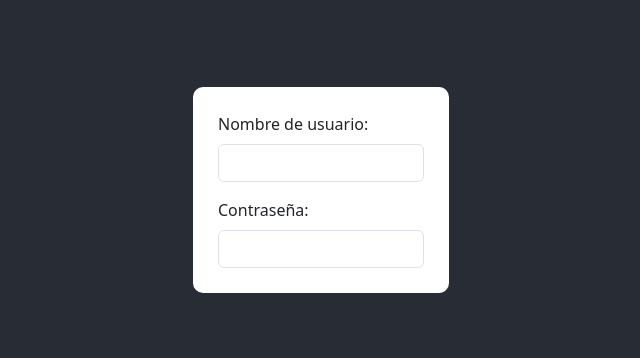
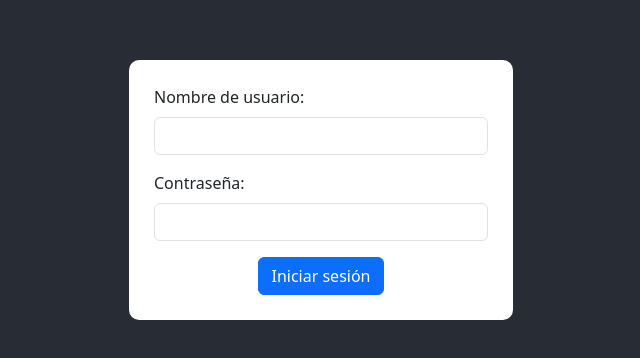
Before and after one commit to steventorresf/my-app-react, a React (Create React App) app: page / in a window 1280 px wide. Shown: the part 210-568 px from the top of the page, without its empty margins (319-959 px from the left). Built offline with nearby package versions, Linux system fonts and the light colour scheme.

Commit message:
Se agrega botón de inicio de sesion

```diff
--- a/src/App.css
+++ b/src/App.css
@@ -42,7 +42,7 @@
 }
 
 form {
-  width: 20%;
+  width: 30%;
   padding: 25px;
   background-color: #ffffff;
   border-radius: 10px;
--- a/src/App.js
+++ b/src/App.js
@@ -1,11 +1,15 @@
 import logo from './logo.svg';
 import './App.css';
-import { Form, FormGroup, FormLabel } from "react-bootstrap";
+import { Button, Form, FormGroup, FormLabel } from "react-bootstrap";
 
 function App() {
+  function onSubmit() {
+
+  }
+
   return (
     <div className="App">
-      <Form>
+      <Form onSubmit={onSubmit}>
         <FormGroup>
           <FormLabel>Nombre de usuario:</FormLabel>
           <input className='form-control' required />
@@ -14,6 +18,9 @@ function App() {
           <FormLabel>Contraseña:</FormLabel>
           <input type='password' className='form-control' required />
         </FormGroup>
+        <FormGroup className='mt-3 text-center'>
+          <Button type='submit'>Iniciar sesión</Button>
+        </FormGroup>
       </Form>
     </div>
   );
```
